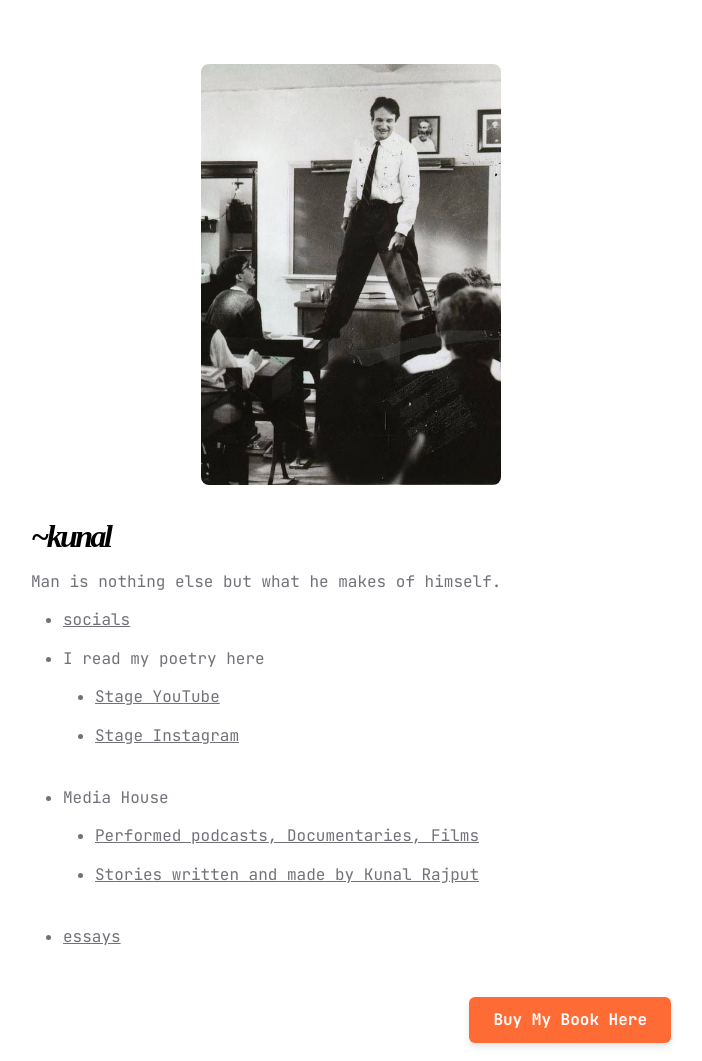
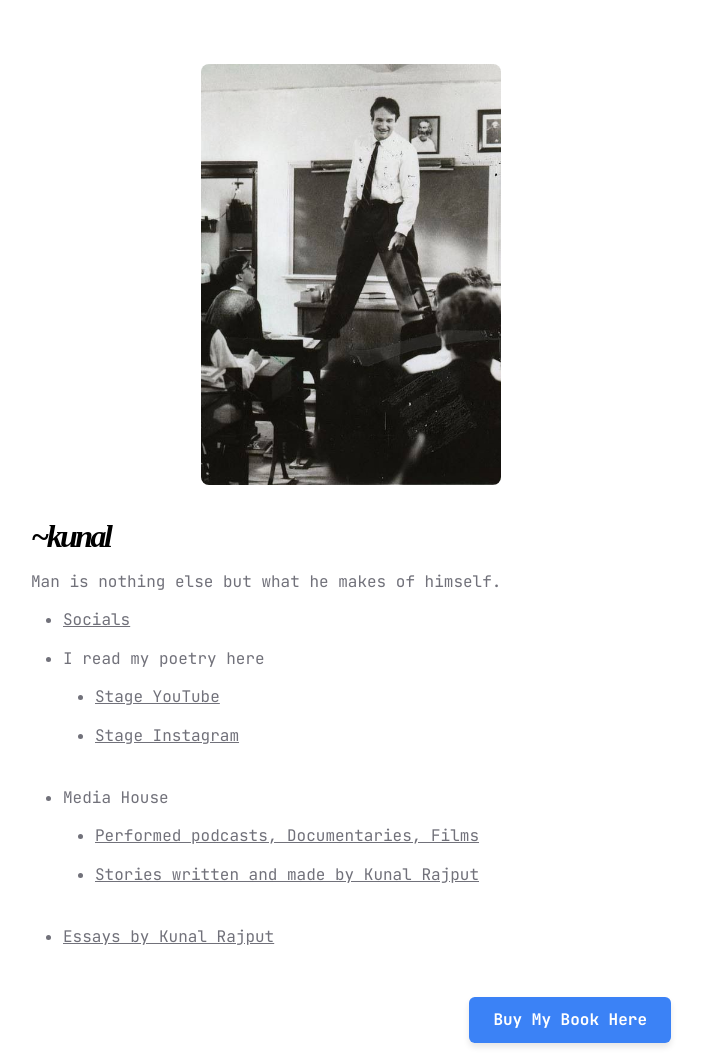
Before and after one commit to yagna2652/kunalrajput.ink, a Jekyll site: the page built from index.markdown, in a window 1280 px wide. Shown: the whole page, without its empty margins (289-991 px from the left). Built offline with Jekyll 4.4.1, drawn with Linux system fonts in a browser that asks for light colours; some web fonts are replaced.

Commit message:
feat: Update menu titles and change CTA button to blue

```diff
--- a/_data/menu.yml
+++ b/_data/menu.yml
@@ -3,7 +3,7 @@
 
 entries:
   - title: Man is nothing else but what he makes of himself.
-  - title: socials
+  - title: Socials
     url: /socials.html
   - title: I read my poetry here
     entries:
@@ -18,7 +18,7 @@ entries:
       - title: Stories written and made by Kunal Rajput
         url: https://www.youtube.com/playlist?list=PLQi0DFmJbJ4nisOUUNk_GBVCFn0wkariw
 
-  - title: essays
+  - title: Essays by Kunal Rajput
     url: /archive.html
 
   - title: Buy My Book Here
--- a/assets/css/custom.css
+++ b/assets/css/custom.css
@@ -198,7 +198,7 @@ li:has(> a[href*="amzn.in"]) {
 
 /* Style for the "Buy My Book Here" CTA button - Bottom right of content */
 a[href*="amzn.in"] {
-    background: #ff6b35 !important;
+    background: #3b82f6 !important;
     color: white !important;
     padding: 12px 24px !important;
     border-radius: 6px !important;
@@ -211,6 +211,6 @@ a[href*="amzn.in"] {
 }
 
 a[href*="amzn.in"]:hover {
-    background: #e55a2b !important;
+    background: #2563eb !important;
     box-shadow: 0 6px 8px rgba(0, 0, 0, 0.15) !important;
 }
```
